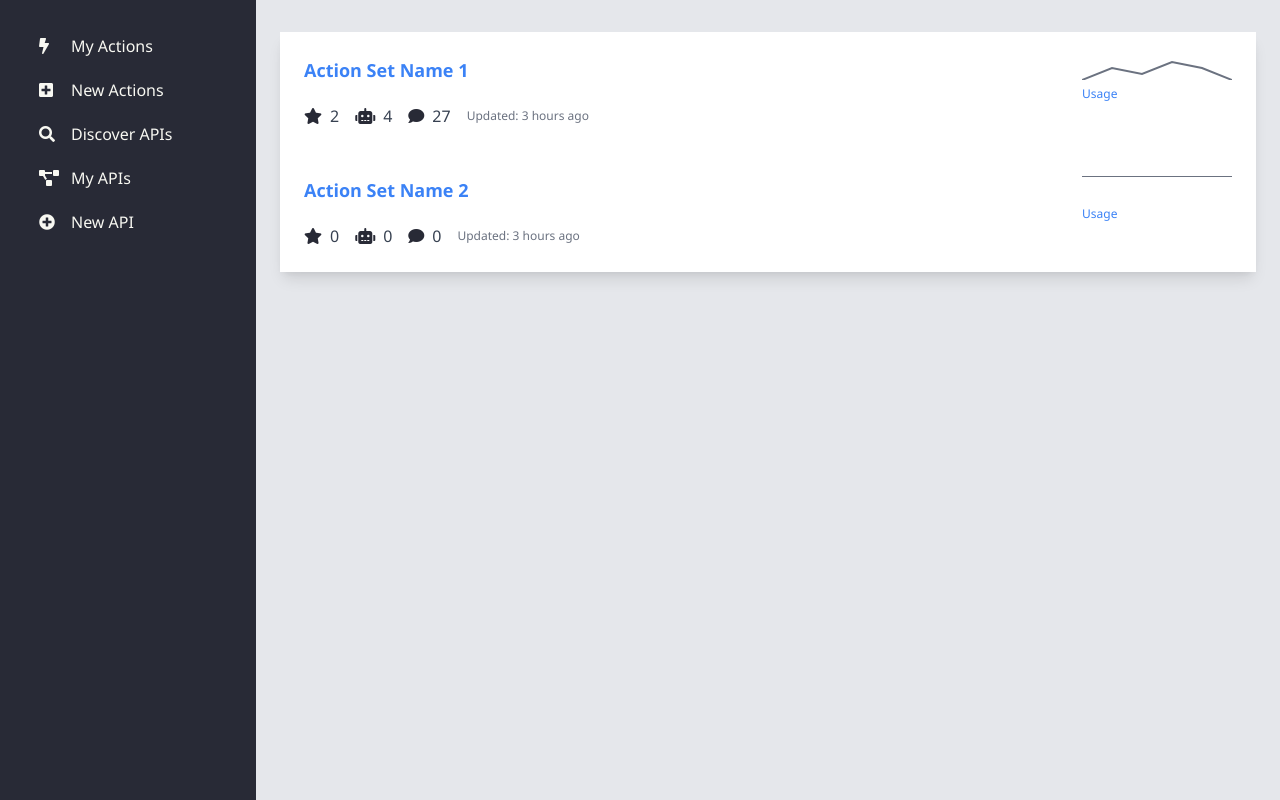
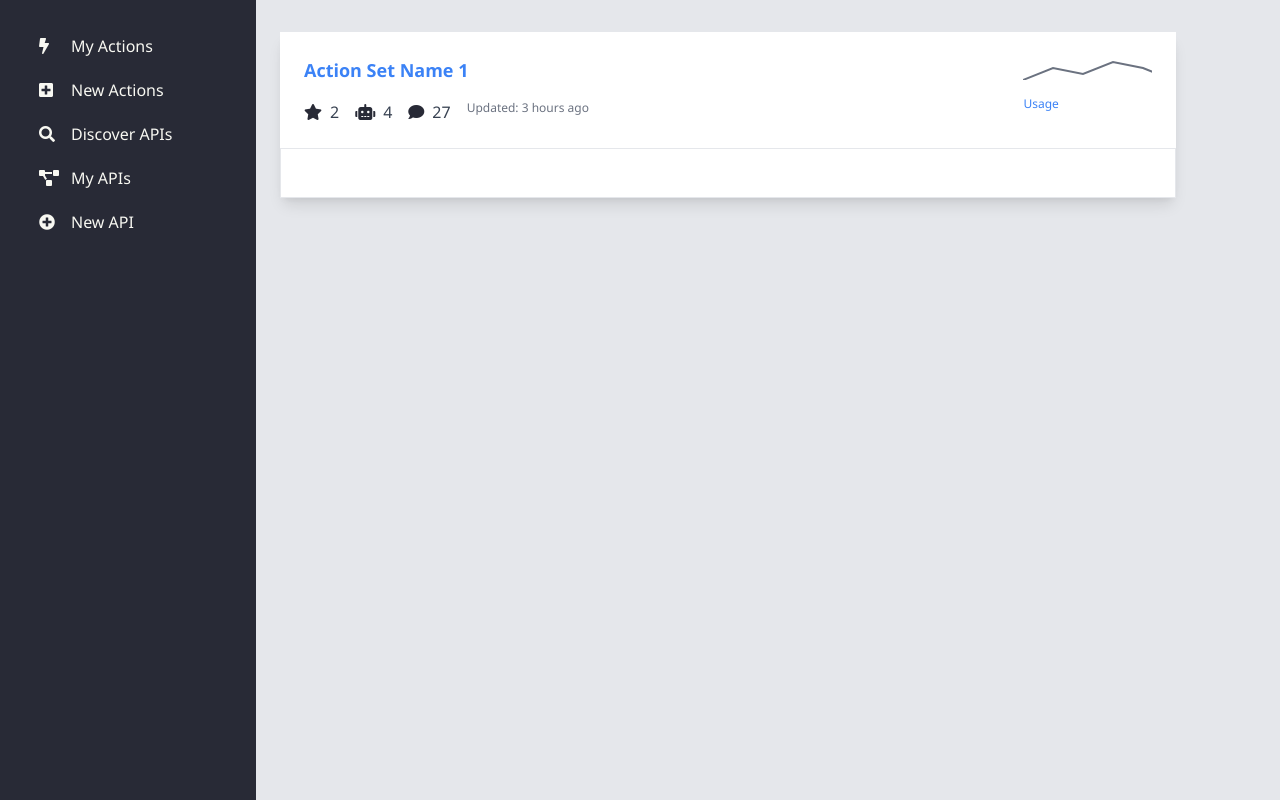
Before and after one commit to 255BITS/BackdropBuild, a Flask app: page /dashboard in a window 1280 px wide. Shown: the part 65-865 px from the top of the page. Run offline with Flask 3, Linux system fonts and the light colour scheme.

Commit message:
wip dashboard

```diff
--- a/templates/dashboard.html
+++ b/templates/dashboard.html
@@ -4,29 +4,15 @@
     <!-- List of objects -->
     <main class="flex-1 overflow-x-hidden overflow-y-auto bg-gray-200">
        <div class="container mx-auto px-6 py-8">
-            <div class="grid grid-cols-1 md:grid-cols-1 lg:grid-cols-1 shadow-lg rounded-lg ">
-                <!-- Action Set 1 -->
-                <div class="bg-white p-6 relative">
-                    <div class="flex justify-between items-start">
+            <div class="grid grid-cols-1 md:grid-cols-1 lg:grid-cols-1 shadow-lg rounded-lg max-w-4xl">
+                <div class="bg-white p-6 relative grid grid-cols-2">
+                    <div>
                         <h3 class="text-lg font-semibold">
                             <a href="/action-set/1" class="text-blue-500 hover:text-blue-600">
                                 Action Set Name 1
                             </a>
                         </h3>
-                        <div>
-                            <a href="/action-set/1/usage" class="text-blue-500 hover:text-blue-600 text-xs">
-                                <svg class="h-6 w-auto text-gray-500" width="150" height="24">
-                                    <polyline
-                                        fill="none"
-                                        stroke="currentColor"
-                                        stroke-width="2"
-                                        points="0,24 30,12 60,18 90,6 120,12 150,24"
-                                    ></polyline>
-                                </svg>
-                            Usage</a>
-                        </div>
-                    </div>
-                    <div class="flex items-center">
+                        <div class="flex mt-4">
                             <div class="flex items-center">
                                 <i class="fas fa-star"></i>
                                 <span class="ml-2 text-gray-700">2</span>
@@ -39,47 +25,26 @@
                                 <i class="fas fa-comment"></i>
                                 <span class="ml-2 text-gray-700">27</span>
                             </div>
-
                             <span class="text-xs text-gray-500 ml-4">Updated: 3 hours ago</span>
                         </div>
                     </div>
-                <!-- Action Set 1 -->
-                <div class="bg-white p-6 relative">
-                    <div class="flex justify-between items-start">
-                        <h3 class="text-lg font-semibold">
-                            <a href="/action-set/1" class="text-blue-500 hover:text-blue-600">
-                                Action Set Name 2
-                            </a>
-                        </h3>
-                        <div>
+                    <div class="flex justify-end">
                         <a href="/action-set/1/usage" class="text-blue-500 hover:text-blue-600 text-xs">
-                                <svg class="h-6 w-auto text-gray-500" width="150" height="24">
+                            <svg class="h-6 w-auto text-gray-500" width="150" height="28">
                                 <polyline
                                     fill="none"
                                     stroke="currentColor"
                                     stroke-width="2"
-                                        points="0,0 150,0"
+                                    points="0,24 30,12 60,18 90,6 120,12 150,24"
                                 ></polyline>
                             </svg>
-                            Usage</a>
+                            <div class="flex mt-4">
+                              Usage
+                            </div>
+                        </a>
                     </div>
                 </div>
-                    <div class="flex items-center">
-                        <div class="flex items-center">
-                            <i class="fas fa-star"></i>
-                            <span class="ml-2 text-gray-700">0</span>
-                        </div>
-                        <div class="flex items-center ml-4">
-                            <i class="fas fa-robot"></i>
-                            <span class="ml-2 text-gray-700">0</span>
-                        </div>
-                         <div class="flex items-center ml-4">
-                            <i class="fas fa-comment"></i>
-                            <span class="ml-2 text-gray-700">0</span>
-                        </div>
-
-                        <span class="text-xs text-gray-500 ml-4">Updated: 3 hours ago</span>
-                    </div>
+                <div class="bg-white p-6 relative border-grey-200 border">
                 </div>
 
             </div>
```
Lines whose indentation alone changed are shown as unchanged.
